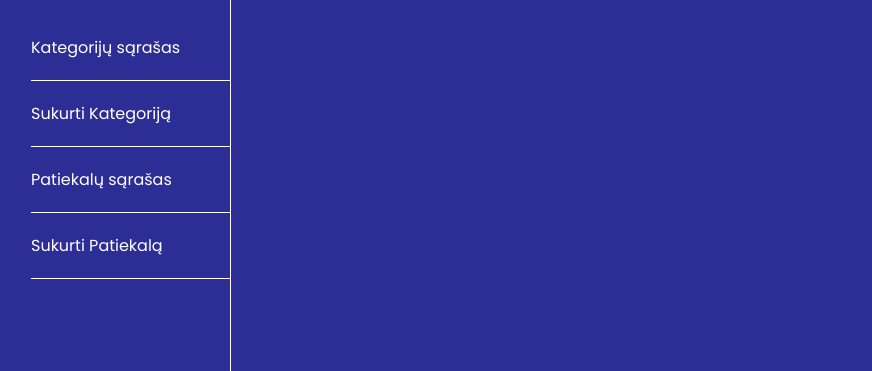
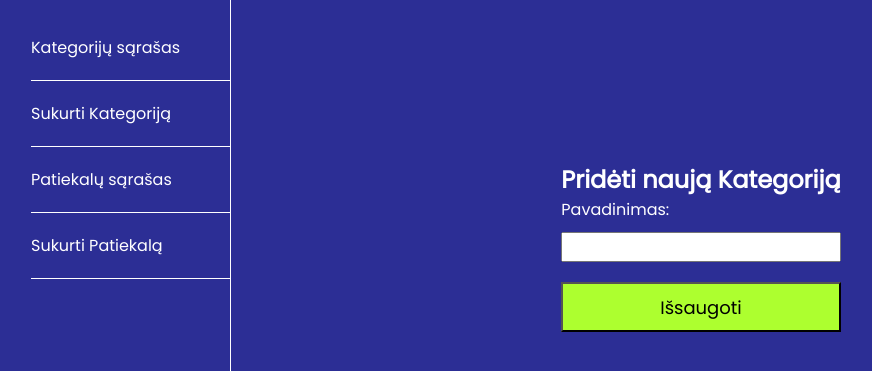
Before and after one commit to simzim/11-20-oop, a plain HTML site: page index.html in a window 1280 px wide. Both pictures are taken after a click on the element "Sukurti Kategoriją". Shown: the part 143-514 px from the top of the page, without its empty margins (39-911 px from the left). Drawn offline with Linux system fonts and the light colour scheme.

Commit message:
add category form implemented

```diff
--- a/app.js
+++ b/app.js
@@ -4,7 +4,7 @@ import Menu from './classes/Menu.js';
 
 const mainMenu = new Menu();
 
-// console.log(mainMenu);
+console.log(mainMenu);
 
 const dessert = new Category('Desertai', mainMenu);
 const kita = new Category('kita', mainMenu);
@@ -28,7 +28,40 @@ function displayCategoryList(){
     content.innerHTML = mainMenu.generateInnerHTML();
 }
 
+// __________________________________________________
+// _____HTML turinio kurimas -> prideti  kategorijas___
 
+const showCategoryForm = document.getElementById('showCategoryForm');
+
+showCategoryForm.addEventListener('click', ()=> displayCategoryForm());
+
+function displayCategoryForm(){
+    content.innerHTML = `
+        <h2>Pridėti naują Kategoriją</h2>
+        <form id="addCategoryForm" class="addForm">
+            <label for="categoryName">Pavadinimas:</label>
+            <input type="text" id="categoryName" required />
+
+            <button class="btn" type="submit">Išsaugoti</button>
+        </form>
+    `;
+
+    const categoryForm = document.getElementById('addCategoryForm');
+
+    categoryForm.addEventListener('submit', (e) => {
+
+        e.preventDefault();
+
+        const categoryName = e.target.categoryName.value;
+
+        //console.log(categoryName);
+        const newCategory = new Category(categoryName, mainMenu);
+
+        console.log(`kategorijos objektas sukurtas ${newCategory.getCategoryName()}`)
+        console.log(mainMenu)
+        e.target.reset();
+    })
+}
 
 
 
--- a/assets/style/style.css
+++ b/assets/style/style.css
@@ -49,3 +49,24 @@
     justify-content: center;
     align-items: center;
 }
+
+
+.addForm {
+    display: flex;
+    flex-direction: column;
+    gap: 10px;
+}
+
+.addForm input {
+    margin-bottom: 10px;
+    height: 30px;
+    font-size: 18px;
+}
+
+.btn {
+    height: 50px;
+    font-family: "Poppins", 'serif';
+    font-size: 18px;
+    background-color: greenyellow;
+    cursor: pointer;
+}
```
Also changed, not shown: index.html (+14 -0 lines).
